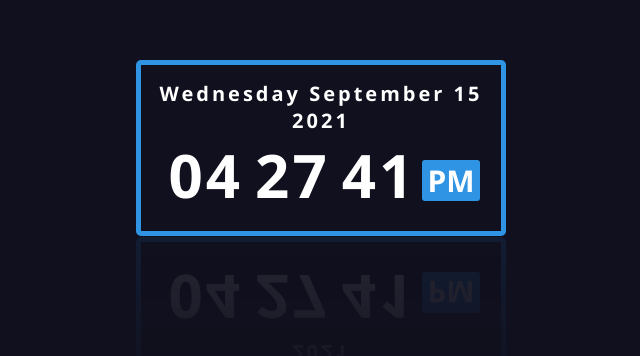
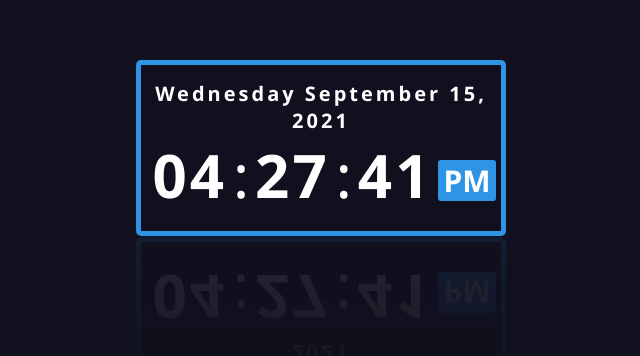
Before and after one commit to nabendu82/digital-clock, a plain HTML site: page index.html in a window 1280 px wide. Shown: the part 252-608 px from the top of the page, without its empty margins (319-959 px from the left). Drawn offline with Linux system fonts and the light colour scheme.

Commit message:
Changes done

```diff
--- a/index.html
+++ b/index.html
@@ -12,53 +12,49 @@
         <div class="date">
             <span id="dayname">Day</span>
             <span id="month">Month</span>
-            <span id="daynum">00</span>
+            <span id="daynum">00</span>,
             <span id="year">Year</span>
         </div>
         <div class="time">
-            <span id="hour">00</span>
-            <span id="minutes">00</span>
+            <span id="hour">00</span>:
+            <span id="minutes">00</span>:
             <span id="seconds">00</span>
             <span id="period">AM</span>
         </div>
     </div>
     <script type="text/javascript">
-        function updateClock(){
+        function updateClock() {
             var now = new Date();
-            var dname = now.getDay();
-            var mo = now.getMonth();
-            var dnum = now.getDate();
-            var yr = now.getFullYear();
-            var hour = now.getHours();
-            var min = now.getMinutes();
-            var sec = now.getSeconds();
-            var pe = "AM";
-
-            if(hour == 0){
-                hour = 12;
+            var dname = now.getDay(),
+                mo = now.getMonth(),
+                dnum = now.getDate(),
+                yr = now.getFullYear(),
+                hou = now.getHours(),
+                min = now.getMinutes(),
+                sec = now.getSeconds(),
+                pe = "AM";
+            if (hou == 0) {
+                hou = 12;
             }
-            if(hour > 12){
-                hour = hour - 12;
+            if (hou > 12) {
+                hou = hou - 12;
                 pe = "PM";
             }
-
-            Number.prototype.pad=function(digits){
-                for(var n=this.toString(); n.length < digits; n=0+n);
+            Number.prototype.pad = function (digits) {
+                for (var n = this.toString(); n.length < digits; n = 0 + n);
                 return n;
             }
-
-            var months=["January","Ferbuary","March","Aprail","May","June","July","August","September","October","November","December"];
-            var week=["Sunday","Monday","Tuesday","Wednesday","Thursday","Friday","Saturday"];
-            var ids=["dayname","month","daynum","year","hour","minutes","seconds","period"];
-            var values=[week[dname], months[mo], dnum.pad(2), yr.pad(2),hour.pad(2), min.pad(2), sec.pad(2), pe];
-            for(var i=0; i<ids.length; i++){
-                document.getElementById(ids[i]).firstChild.nodeValue=values[i];
+            var months = ["January", "Ferbuary", "March", "Aprail", "May", "June", "July", "August", "September", "October", "November", "December"];
+            var week = ["Sunday", "Monday", "Tuesday", "Wednesday", "Thursday", "Friday", "Saturday"];
+            var ids = ["dayname", "month", "daynum", "year", "hour", "minutes", "seconds", "period"];
+            var values = [week[dname], months[mo], dnum.pad(2), yr.pad(2), hou.pad(2), min.pad(2), sec.pad(2), pe];
+            for (var i = 0; i < ids.length; i++) {
+                document.getElementById(ids[i]).firstChild.nodeValue = values[i];
             }
         }
-
-        function initClock(){
+        function initClock() {
             updateClock();
-            window.setInterval("updateClock()",1);
+            window.setInterval("updateClock()", 1);
         }
     </script>
 </body>
```
